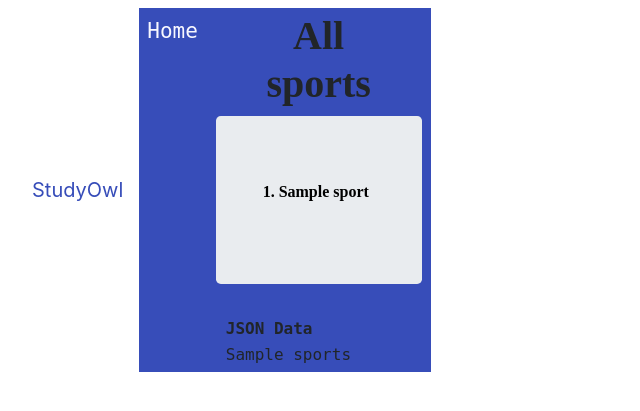
After one commit to Archkitten/n22p4-quarter-finals, a Flask app: template templates/sportsapi.html in a window 1280 px wide. The commit adds this page. Shown: the top 411 px of the page, without its empty margins (0-640 px from the left). Run offline with Flask 2, Linux system fonts and the light colour scheme; the template is opened without the code that fills it: most values are stand-ins (such as "Sample title", 1, 10 or a date in 2020); some libraries are stand-ins or nearby versions.

Commit message:
sport local api trolling

```diff
--- a/main.py
+++ b/main.py
@@ -2,7 +2,8 @@
 from flask import Flask, render_template
 from __init__ import app
 
-
+from sportslocalapi.sportapi import sportapi_bp
+app.register_blueprint(sportapi_bp)
 
 @app.route('/')
 def index():
--- /dev/null
+++ b/sportslocalapi/sportapi.py
@@ -0,0 +1,54 @@
+import random
+
+from flask import Blueprint, jsonify
+
+sportapi_bp = Blueprint('sportapi', __name__,
+                   url_prefix='/',
+                   template_folder='templates',
+                   static_folder='static', static_url_path='static/sportapi')
+
+sports = []
+sport_list = [
+]
+sport_list.append({
+    "Sport": "Track and Field",
+    "Practice": "4-6pm, M-F",
+    "Coaches": ["Jacobs","Kuelbs","Ruby","Steven", "Kim"],
+    "Email": "nighthawkstrack@gmail.com",
+    "Website": "nighthawkstrack.com"
+})
+sport_list .append({
+    "Sport": "Tennis",
+    "Practice": "4-6pm, M-T",
+    "Coaches": "Cherise",
+    "Email": "nighthawkstennis@gmail.com",
+})
+
+
+def _find_next_id():
+    return max(sports["id"] for sport in sports) + 1
+
+
+def _init_sports():
+    id = 1
+    for sport in sport_list:
+        sports.append({"id": id, "sport": sport, "var": 0, "var1": 0})
+        id += 1
+
+
+@sportapi_bp.route('/sport')
+def get_sport():
+    if len(sports) == 0:
+        _init_sports()
+    return jsonify(random.choice(sports))
+
+
+@sportapi_bp.route('/sports')
+def get_sports():
+    if len(sports) == 0:
+        _init_sports()
+    return jsonify(sports)
+
+
+if __name__ == "__main__":
+    print(random.choice(sport_list))
--- a/templates/layouts/navbar.html
+++ b/templates/layouts/navbar.html
@@ -14,7 +14,6 @@ This HTML is setup as a fragment allowing it to be "included" by other HTML file
                     <div style="font-family: monospace; color: ghostwhite">
                         <a style="color: ghostwhite; font-size: 21px;" class="nav-link" href={{ url_for('index') }}>Home</a>
                     </div>
-
 
 
         <script>
--- /dev/null
+++ b/templates/sportsapi.html
@@ -0,0 +1,28 @@
+{% extends "layouts/base.html" %}
+
+{% block body %}
+    <div class="container">
+        <div class="center-block" style="margin: 2% 5% 5%; font-family: gilroy,serif;">
+            <div class="col-12" style="text-align: center;">
+                <h1><strong>All sports</strong></h1>
+            </div>
+
+            <div class="jumbotron text-left row">
+                <div class="col-md">
+                    {% for sport in sports %}
+                        <p style="color: black;" class="setup"><strong>{{sport.id}}. {{sport.sport}}</strong></p>
+                    {% endfor %}
+                </div>
+            </div>
+
+        </div>
+        <table style="margin: 2%">
+            <tr>
+                <th>JSON Data</th>
+            </tr>
+            <tr>
+                <td>{{sports}}</td>
+            </tr>
+        </table>
+    </div>
+{% endblock %}
```
Also changed, not shown: templates/sportapi.html (added, +20 -0 lines).
